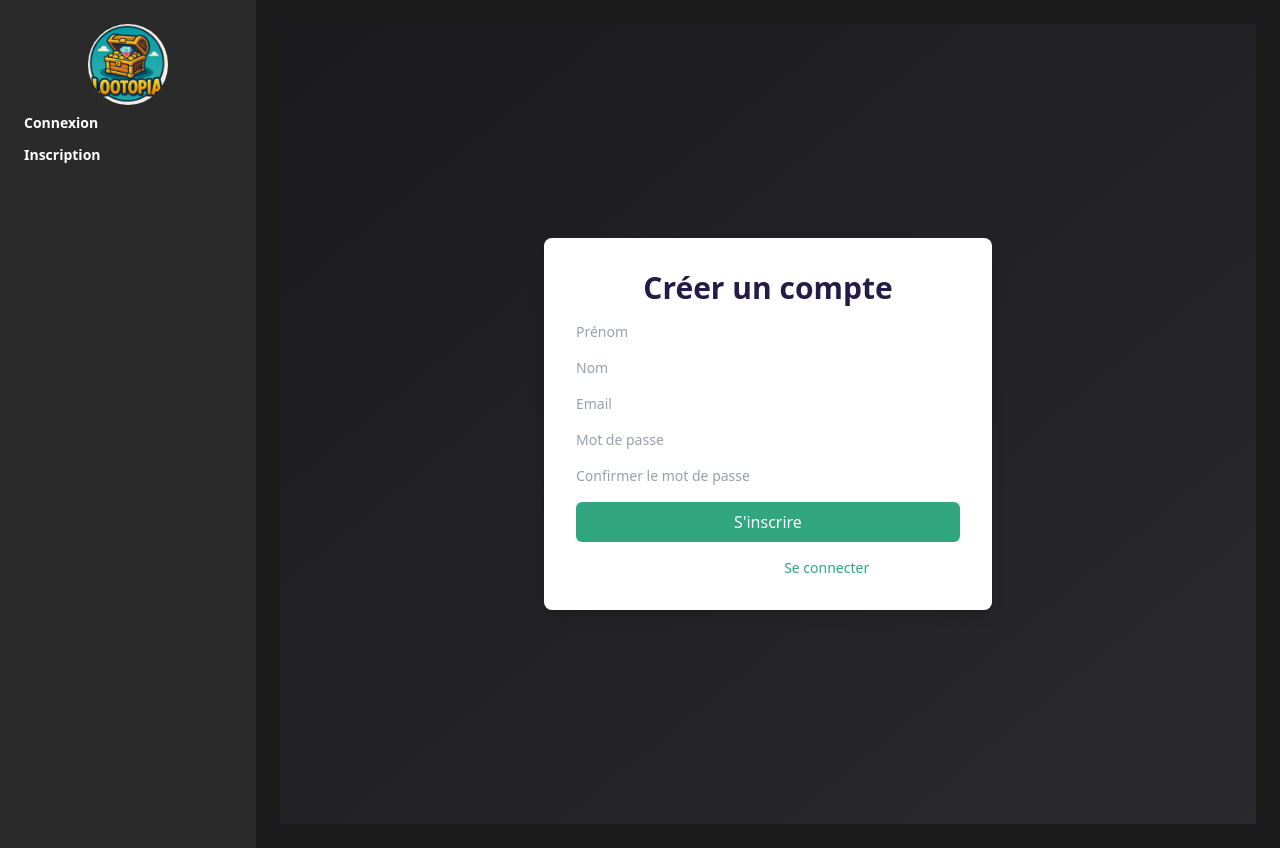
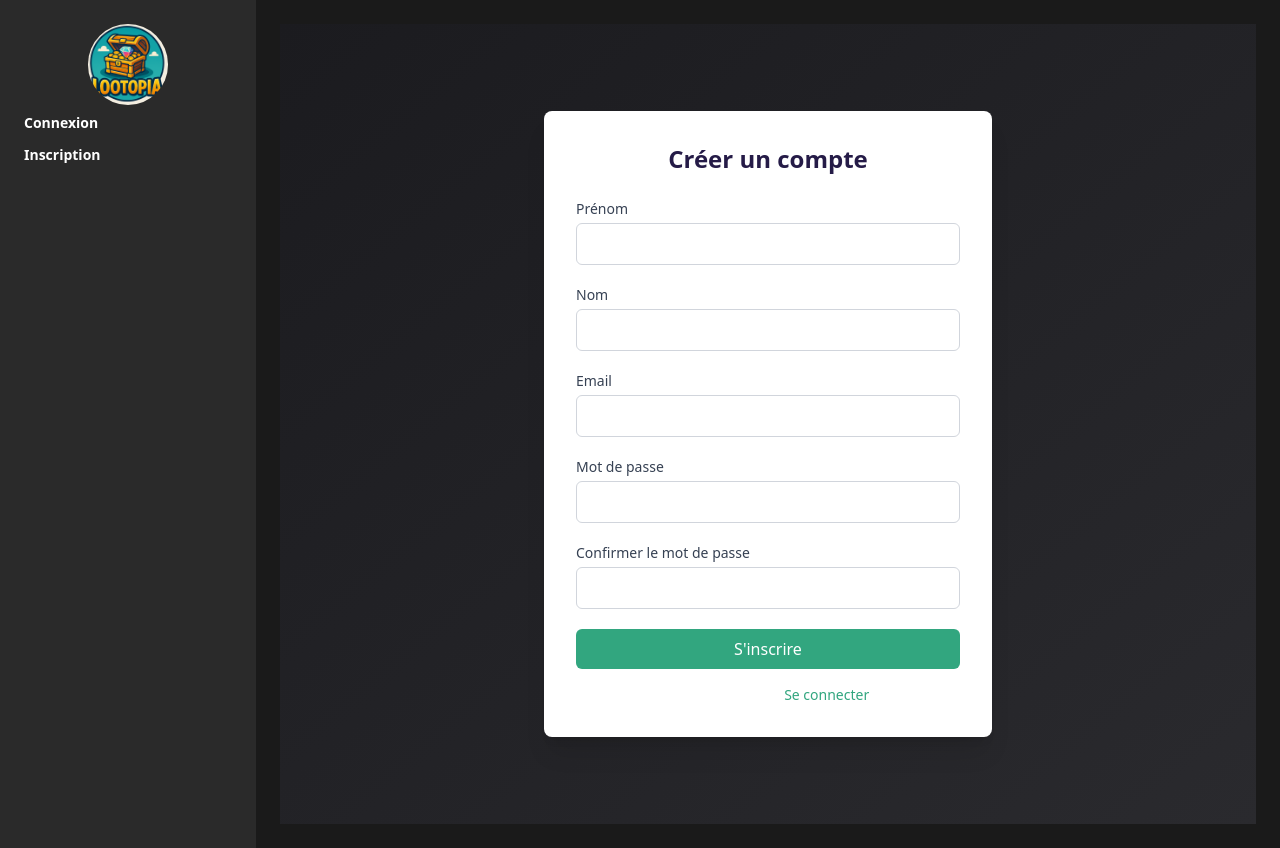
Before and after one commit to loziamina/lootopia_v1, a Next.js app: page /auth/signup in a window 1280 px wide. Built offline with nearby package versions, Linux system fonts and the light colour scheme.

Commit message:
fix bug admin : amina  lozi

```diff
--- a/components/dashboard/admin/reviews/ReviewListPage.js
+++ b/components/dashboard/admin/reviews/ReviewListPage.js
@@ -6,8 +6,8 @@ export default function ReviewListPage({ huntId, newReview }) {
   const [editedContent, setEditedContent] = useState('');
   const [error, setError] = useState('');
   const [userEmail, setUserEmail] = useState(null);
+  const [userRole, setUserRole] = useState(null);
 
-  // Fonction pour décoder un JWT sans lib externe
   function parseJwt(token) {
     try {
       const base64Url = token.split('.')[1];
@@ -25,18 +25,16 @@ export default function ReviewListPage({ huntId, newReview }) {
     }
   }
 
-  // Décodage du token pour récupérer l'e-mail utilisateur
   useEffect(() => {
     const token = localStorage.getItem('token');
     if (token) {
       const decoded = parseJwt(token);
-      if (decoded?.email) {
-        setUserEmail(decoded.email.toLowerCase());
-      }
+      console.log('Token décodé :', decoded);
+      if (decoded?.email) setUserEmail(decoded.email.toLowerCase());
+      if (decoded?.role) setUserRole(decoded.role.toLowerCase());
     }
   }, []);
 
-  // Chargement des avis
   useEffect(() => {
     fetchReviews();
   }, [huntId, newReview]);
@@ -102,11 +100,11 @@ export default function ReviewListPage({ huntId, newReview }) {
 
       {reviews.map((review) => {
         const authorEmail = review.user?.email?.toLowerCase();
-        const canEdit = authorEmail === userEmail;
+        const isOwner = authorEmail === userEmail;
+        const isAdmin = userRole === 'admin';
 
-        console.log('User email:', userEmail);
-        console.log('Review email:', authorEmail);
-        console.log('Can edit?', canEdit);
+        const canEdit = isOwner;
+        const canDelete = isOwner || isAdmin;
 
         return (
           <div
@@ -143,21 +141,30 @@ export default function ReviewListPage({ huntId, newReview }) {
                   {new Date(review.createdAt).toLocaleString()}
                 </p>
 
-                {canEdit && (
-                  <div className="mt-2 flex gap-4">
+                {/* Debug visible */}
+                <p className="text-xs text-gray-500 mt-1">
+                  [connecté : {userEmail} | rôle : {userRole} | auteur : {authorEmail}]
+                </p>
+
+                {(canEdit || canDelete) && (
+                                  <div className="mt-2 flex gap-4">
+                  {authorEmail === userEmail && (
                     <button
                       onClick={() => handleEdit(review)}
                       className="text-indigo-400 hover:text-indigo-200 text-sm"
                     >
                       Modifier
                     </button>
+                  )}
+                  {(authorEmail === userEmail || userRole?.toLowerCase() === 'admin') && (
                     <button
                       onClick={() => handleDelete(review.id)}
                       className="text-red-400 hover:text-red-300 text-sm"
                     >
                       Supprimer
                     </button>
-                  </div>
+                  )}
+                </div>
                 )}
               </>
             )}
--- a/components/home.js
+++ b/components/home.js
@@ -14,6 +14,8 @@ export default function Home() {
       return;
     }
 
+    let userRole = null;
+
     fetch('/api/me', {
       headers: { Authorization: `Bearer ${token}` },
     })
@@ -21,13 +23,12 @@ export default function Home() {
         if (!res.ok) throw new Error('Unauthorized');
         return res.json();
       })
-      .then((data) => setFirstName(data.firstName))
-      .catch(() => {
-        localStorage.removeItem('token');
-        router.push('/auth/login');
-      });
+      .then((data) => {
+        setFirstName(data.firstName);
+        userRole = data.role;
 
-    fetch('/api/users/hunts', {
+        if (userRole !== 'admin') {
+          fetch('/api/admin/hunts/hunts', {
             headers: { Authorization: `Bearer ${token}` },
           })
             .then((res) => {
@@ -38,13 +39,19 @@ export default function Home() {
               if (Array.isArray(data)) {
                 setJoinedHunts(data);
               } else {
-          console.error('Format inattendu de la réponse :', data);
                 setJoinedHunts([]);
               }
             })
-      .catch((err) => {
-        console.error('Erreur lors du chargement des chasses :', err);
+            .catch(() => {
               setJoinedHunts([]);
+            });
+        } else {
+          setJoinedHunts([]);
+        }
+      })
+      .catch(() => {
+        localStorage.removeItem('token');
+        router.push('/auth/login');
       });
   }, []);
 
--- a/pages/admin/hunts/[id]/index.js
+++ b/pages/admin/hunts/[id]/index.js
@@ -10,6 +10,8 @@ export default function AdminHuntDetail() {
   const { id } = router.query;
   const [hunt, setHunt] = useState(null);
   const [error, setError] = useState('');
+  const [newReview, setNewReview] = useState(null);
+
 
   useEffect(() => {
     if (id) fetchHunt();
@@ -57,8 +59,8 @@ export default function AdminHuntDetail() {
         </div>
 
         <div className="bg-[#2A2A2E] border border-[#251B47] rounded-lg p-6 shadow-lg">
-          <h2 className="text-2xl font-semibold text-[#F9C449] mb-4">🗂 Avis des utilisateurs</h2>
-          <ReviewListPage huntId={id} />
+          <h2 className="text-2xl font-semibold text-[#F9C449] mb-4">Avis des utilisateurs</h2>
+          <ReviewListPage huntId={id} newReview={newReview} />
         </div>
       </div>
     </div>
--- a/pages/auth/signup.js
+++ b/pages/auth/signup.js
@@ -2,7 +2,7 @@ import { useState, useContext } from 'react';
 import axios from 'axios';
 import { useRouter } from 'next/router';
 import Link from 'next/link';
-import { AuthContext } from '../../components/contexts/AuthContext'; // ⬅️ Contexte global
+import { AuthContext } from '../../components/contexts/AuthContext';
 
 export default function Signup() {
   const [email, setEmail] = useState('');
@@ -13,7 +13,7 @@ export default function Signup() {
   const [error, setError] = useState('');
   const router = useRouter();
 
-  const { login } = useContext(AuthContext); // ⬅️ Récupère la fonction login()
+  const { login } = useContext(AuthContext);
 
   const handleSubmit = async (e) => {
     e.preventDefault();
@@ -34,9 +34,8 @@ export default function Signup() {
       });
 
       const { token } = response.data;
-
-      login(token); // ⬅️ Connecte automatiquement l'utilisateur
-      router.push('/'); // Redirection après inscription réussie
+      login(token);
+      router.push('/');
     } catch (err) {
       setError("Erreur lors de l'inscription. Vérifiez vos informations.");
       console.error("Signup error:", err);
@@ -45,52 +44,66 @@ export default function Signup() {
 
   return (
     <div className="min-h-screen bg-gradient-to-br from-[#1B1B1F] to-[#2A2A2E] flex justify-center items-center">
-      <div className="bg-white p-8 rounded-lg shadow-lg w-full max-w-md">
-        <h2 className="text-3xl font-bold mb-4 text-center text-[#251B47]">Créer un compte</h2>
+      <div className="bg-white p-8 rounded-lg shadow-xl w-full max-w-md">
+        <h2 className="text-2xl font-bold mb-6 text-center text-[#251B47]">Créer un compte</h2>
 
         {error && <div className="text-red-500 mb-4 text-sm">{error}</div>}
 
-        <form onSubmit={handleSubmit} className="space-y-4">
+        <form onSubmit={handleSubmit} className="space-y-5">
+          <div>
+            <label className="block text-sm font-medium text-gray-700">Prénom</label>
             <input
               type="text"
-            placeholder="Prénom"
               value={firstName}
               onChange={(e) => setFirstName(e.target.value)}
-            className="block text-sm font-medium text-gray-700"
+              className="mt-1 p-2 w-full border border-gray-300 rounded-md focus:ring-[#32A67F] focus:border-[#32A67F] text-black"
               required
             />
+          </div>
+
+          <div>
+            <label className="block text-sm font-medium text-gray-700">Nom</label>
             <input
               type="text"
-            placeholder="Nom"
               value={lastName}
               onChange={(e) => setLastName(e.target.value)}
-            className="block text-sm font-medium text-gray-700"
+              className="mt-1 p-2 w-full border border-gray-300 rounded-md focus:ring-[#32A67F] focus:border-[#32A67F] text-black"
               required
             />
+          </div>
+
+          <div>
+            <label className="block text-sm font-medium text-gray-700">Email</label>
             <input
               type="email"
-            placeholder="Email"
               value={email}
               onChange={(e) => setEmail(e.target.value)}
-            className="block text-sm font-medium text-gray-700"
+              className="mt-1 p-2 w-full border border-gray-300 rounded-md focus:ring-[#32A67F] focus:border-[#32A67F] text-black"
               required
             />
+          </div>
+
+          <div>
+            <label className="block text-sm font-medium text-gray-700">Mot de passe</label>
             <input
               type="password"
-            placeholder="Mot de passe"
               value={password}
               onChange={(e) => setPassword(e.target.value)}
-            className="block text-sm font-medium text-gray-700"
+              className="mt-1 p-2 w-full border border-gray-300 rounded-md focus:ring-[#32A67F] focus:border-[#32A67F] text-black"
               required
             />
+          </div>
+
+          <div>
+            <label className="block text-sm font-medium text-gray-700">Confirmer le mot de passe</label>
             <input
               type="password"
-            placeholder="Confirmer le mot de passe"
               value={confirmPassword}
               onChange={(e) => setConfirmPassword(e.target.value)}
-            className="block text-sm font-medium text-gray-700"
+              className="mt-1 p-2 w-full border border-gray-300 rounded-md focus:ring-[#32A67F] focus:border-[#32A67F] text-black"
               required
             />
+          </div>
 
           <button
             type="submit"
--- a/pages/user/hunts/[id]/index.js
+++ b/pages/user/hunts/[id]/index.js
@@ -65,12 +65,15 @@ export default function HuntDetailPage() {
           Rejoindre la chasse
         </button>
       </div>
+      <div className="bg-[#2A2A2E] border border-[#32A67F] rounded-lg p-6 shadow-lg">
+          <h2 className="text-2xl font-semibold text-[#32A67F] mb-4">💬 Ajouter un avis</h2>
+          <ReviewForm huntId={id} onReviewAdded={() => fetchHunt()} />
+        </div>
 
-      <div className="mt-10 rounded-lg shadow p-6" style={{ backgroundColor: '#2A2A2A', border: '1px solid #3E2C75' }}>
-        <h2 className="text-xl font-bold mb-4" style={{ color: '#F9C449' }}>Commentaires</h2>
-        <ReviewForm huntId={id} onReviewAdded={setNewReview} />
-        <ReviewListPage huntId={id} newReview={newReview} />
-      </div>
+        <div className="bg-[#2A2A2E] border border-[#251B47] rounded-lg p-6 shadow-lg">
+          <h2 className="text-2xl font-semibold text-[#F9C449] mb-4">Avis des utilisateurs</h2>
+          <ReviewListPage huntId={id} newReview={newReview} />
+        </div>
     </div>
   );
 }
```
Lines whose indentation alone changed are shown as unchanged.
